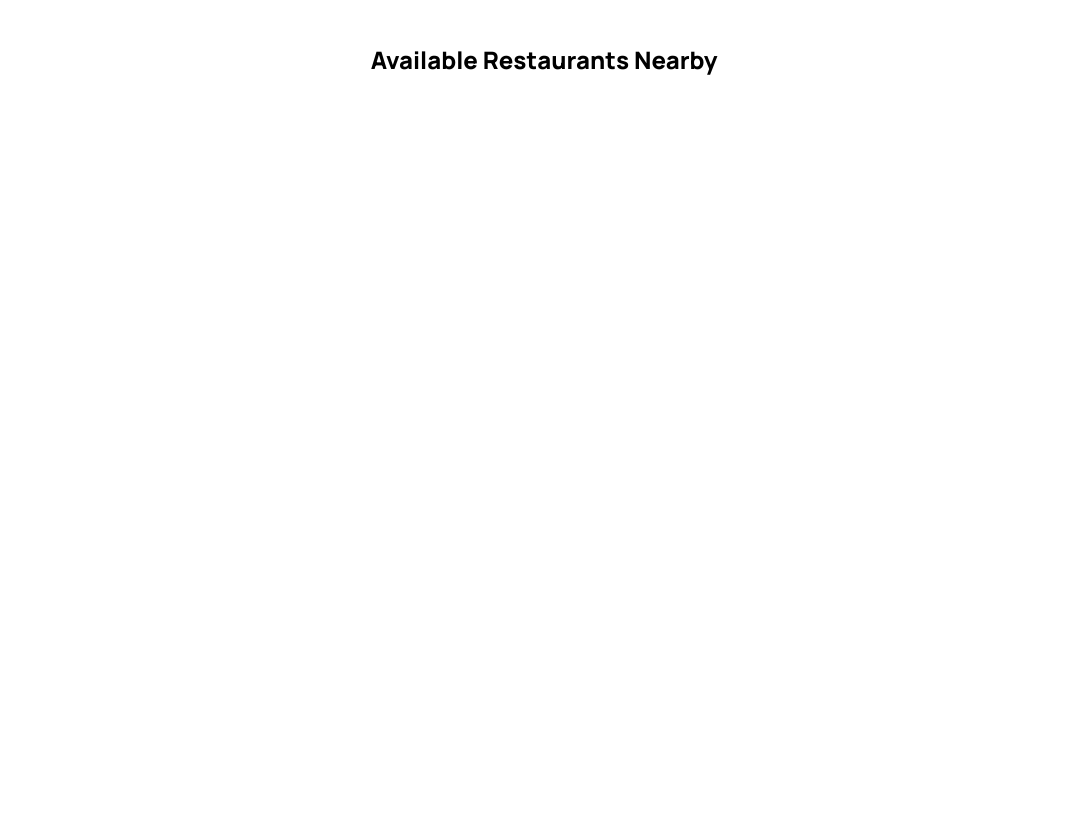
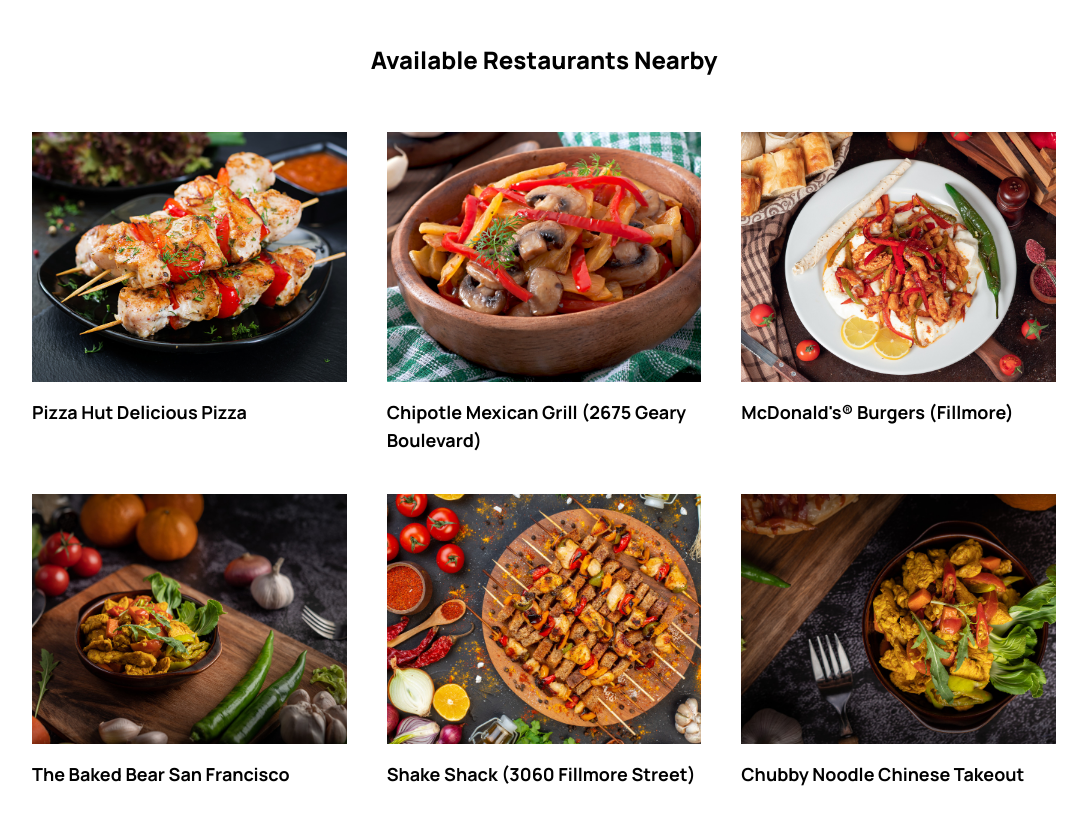
Before and after one commit to denisdiaconu/food-landing-page, a Next.js app: page / in a window 1280 px wide. Shown: the part 820-1644 px from the top of the page, without its empty margins (96-1183 px from the left). Before the commit the page ends 1016 px from the top, so only its background shows below. Built offline with nearby package versions, Linux system fonts and the light colour scheme.

Commit message:
Add images and titles to restaurant

```diff
--- a/components/Home/Restaurant/Restaurant.tsx
+++ b/components/Home/Restaurant/Restaurant.tsx
@@ -1,16 +1,52 @@
-import React from 'react'
+import React from 'react';
+import RestaurantCard from './RestaurantCard';
 
 const Restaurant = () => {
   return (
-    <div className='pt-16 pb-16'>
-        <div className='text-xl sm:text-2xl text-center font-extrabold'>
-            Available Restaurants Nearby
+    <div className="pt-16 pb-16">
+      <div className="text-xl sm:text-2xl text-center font-extrabold">
+        Available Restaurants Nearby
+      </div>
+      <div className="w-[80%] mx-auto grid md:grid-cols-1 lg:grid-cols-2 xl:grid-cols-3 gap-10 mt-14">
+        <div>
+          <RestaurantCard
+            image="/images/r1.jpg"
+            title="Pizza Hut Delicious Pizza"
+          />
         </div>
-        <div className='w-[80%] mx-auto grid md:grid-cols-1 lg:grid-cols-2 xl:grid-cols-3 gap-10 mt-14'>
+        <div>
+          <RestaurantCard
+            image="/images/r2.jpg"
+            title="Chipotle Mexican Grill (2675 Geary Boulevard)"
+          />
+        </div>
+        <div>
+          <RestaurantCard
+            image="/images/r3.jpg"
+            title="McDonald's® Burgers (Fillmore)"
+          />
+        </div>
+        <div>
+          <RestaurantCard
+            image="/images/r4.jpg"
+            title="The Baked Bear San Francisco"
+          />
+        </div>
+        <div>
+          <RestaurantCard
+            image="/images/r5.jpg"
+            title="Shake Shack (3060 Fillmore Street)"
+          />
+        </div>
+        <div>
+          <RestaurantCard
+            image="/images/r6.jpg"
+            title="Chubby Noodle Chinese Takeout"
+          />
+        </div>
+      </div>
+    </div>
+  );
+};
 
-        </div>
-    </div>
-  )
-}
-
-export default Restaurant
+export default Restaurant;
--- a/components/Home/Restaurant/RestaurantCard.tsx
+++ b/components/Home/Restaurant/RestaurantCard.tsx
@@ -1,9 +1,24 @@
-import React from 'react'
+import Image from 'next/image';
+import React from 'react';
 
-const RestaurantCard = () => {
+type Props = {
+  title: string;
+  image: string;
+};
+
+const RestaurantCard = ({ image, title }: Props) => {
   return (
-    <div>RestaurantCard</div>
-  )
-}
+    <div>
+      <Image
+        src={image}
+        alt="image"
+        width={400}
+        height={400}
+        className="w-full h-[250px] object-cover"
+      />
+      <h1 className='mt-4 w-fit hover:text-blue-950 dark:hover:text-amber-300 transition-all duration-200 cursor-pointer text-base sm:text-lg font-bold'>{title}</h1>
+    </div>
+  );
+};
 
-export default RestaurantCard
+export default RestaurantCard;
```
